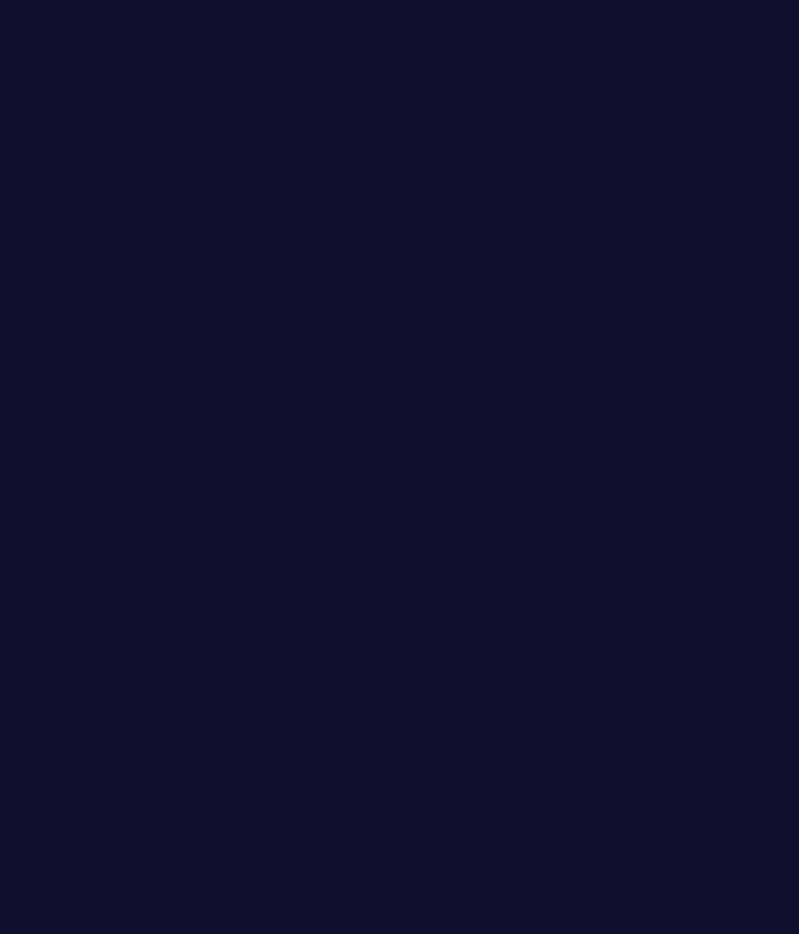
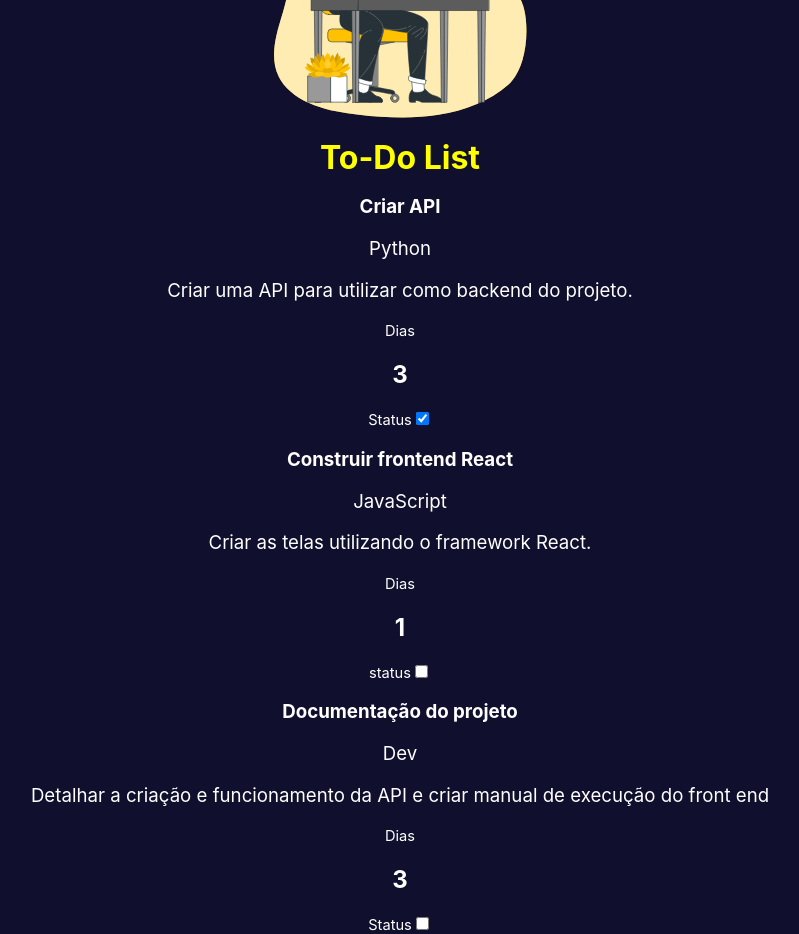
Before and after one commit to JonissonGomes/Todo-Estagio, a React (Create React App) app in the folder todo/frontend/: page /todo in a window 1280 px wide. Shown: the part 180-1114 px from the top of the page, without its empty margins (240-1039 px from the left). Before the commit the page ends 800 px from the top, so only its background shows below. Built offline with nearby package versions, Linux system fonts and the light colour scheme.

Commit message:
Criando page view Todo

```diff
--- a/todo/frontend/src/pages/todo/todo.jsx
+++ b/todo/frontend/src/pages/todo/todo.jsx
@@ -1,13 +1,85 @@
-import './todo.css';
+import { Link } from 'react-router-dom';
+
+import "./todo.css";
+
+import imageTask from "../../assets/Task-bro.svg";
+
+function Todo() {
+  return (
+    <div className="Container">
+        <Link to="/">
+        <p className="btn-close">Voltar</p>
+      </Link>
+      <img src={imageTask} alt="Task" />
+      <h1>To-Do List</h1>
+      <section className="boxContainer">
 
 
-function Todo(){
-    return (
-        <div>
-            <h2>Sou o Todo</h2>
-        </div>
-    );
+        <section className="boxSection">
+          <section className="boxContent">
+            <h3>Criar API </h3>
+            <p className="Stack">Python</p>
+            <p className="Description">
+              Criar uma API para utilizar como backend do projeto.
+            </p>
+          </section>
 
+          <section className="Dias">
+            <label htmlFor="">Dias</label>
+            <h2>3</h2>
+          </section>
+
+          <section className="Status">
+            <label htmlFor="">Status</label>
+            <input type="checkbox" name="done" id="Done" checked />
+          </section>
+        </section>
+
+
+        <section className="boxSection">
+          <section className="boxContent">
+            <h3>Construir frontend React</h3>
+            <p className="Stack">JavaScript</p>
+            <p className="Description">
+              Criar as telas utilizando o framework React.
+            </p>
+          </section>
+
+          <section className="Dias">
+            <label htmlFor="">Dias</label>
+            <h2>1</h2>
+          </section>
+
+          <section className="Status">
+            <label htmlFor="">status</label>
+            <input type="checkbox" name="done" id="Done" />
+          </section>
+        </section>
+
+        <section className="boxSection">
+          <section className="boxContent">
+            <h3>Documentação do projeto</h3>
+            <p className="Stack">Dev</p>
+            <p className="Description">
+              Detalhar a criação e funcionamento da API e criar manual de execução do front end
+            </p>
+          </section>
+
+          <section className="Dias">
+            <label htmlFor="">Dias</label>
+            <h2>3</h2>
+          </section>
+
+          <section className="Status">
+            <label htmlFor="">Status</label>
+            <input type="checkbox" name="done" id="Done" />
+          </section>
+        </section>
+
+
+      </section>
+    </div>
+  );
 }
 
 export default Todo;
```
